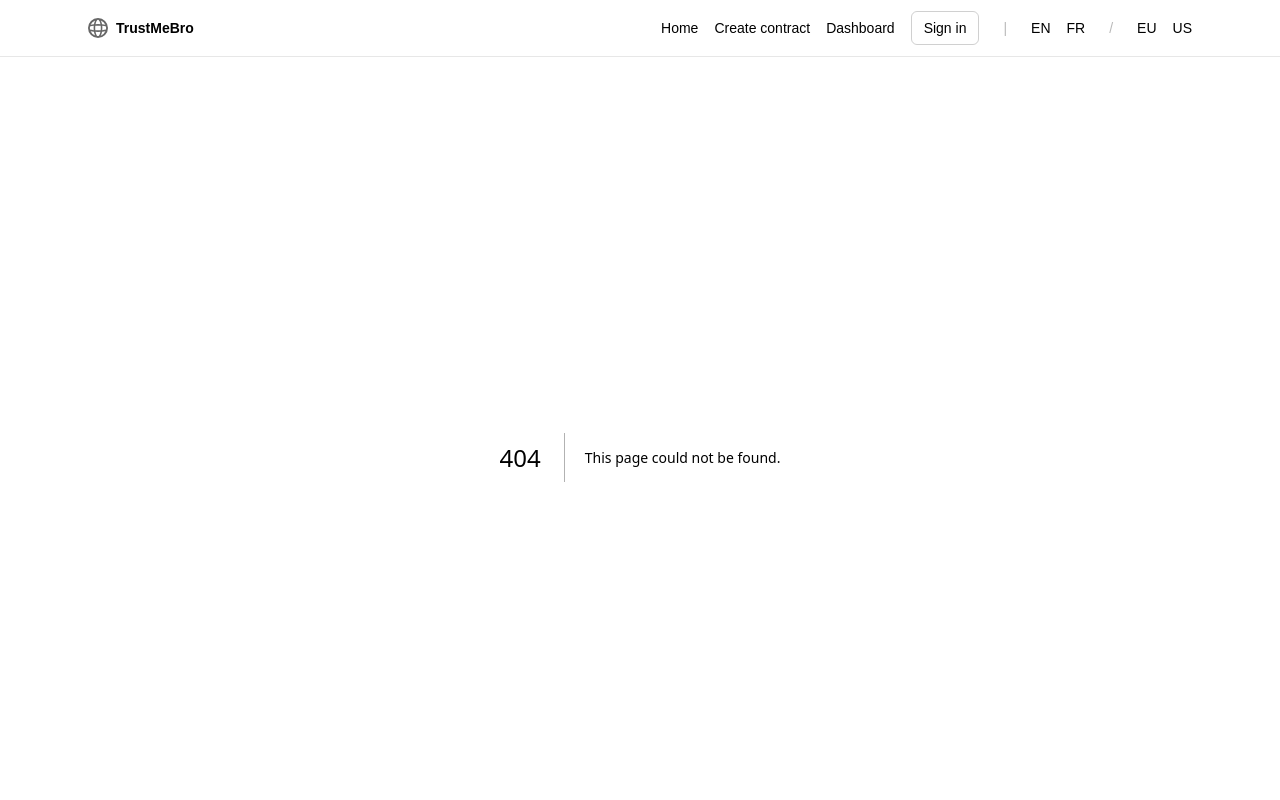
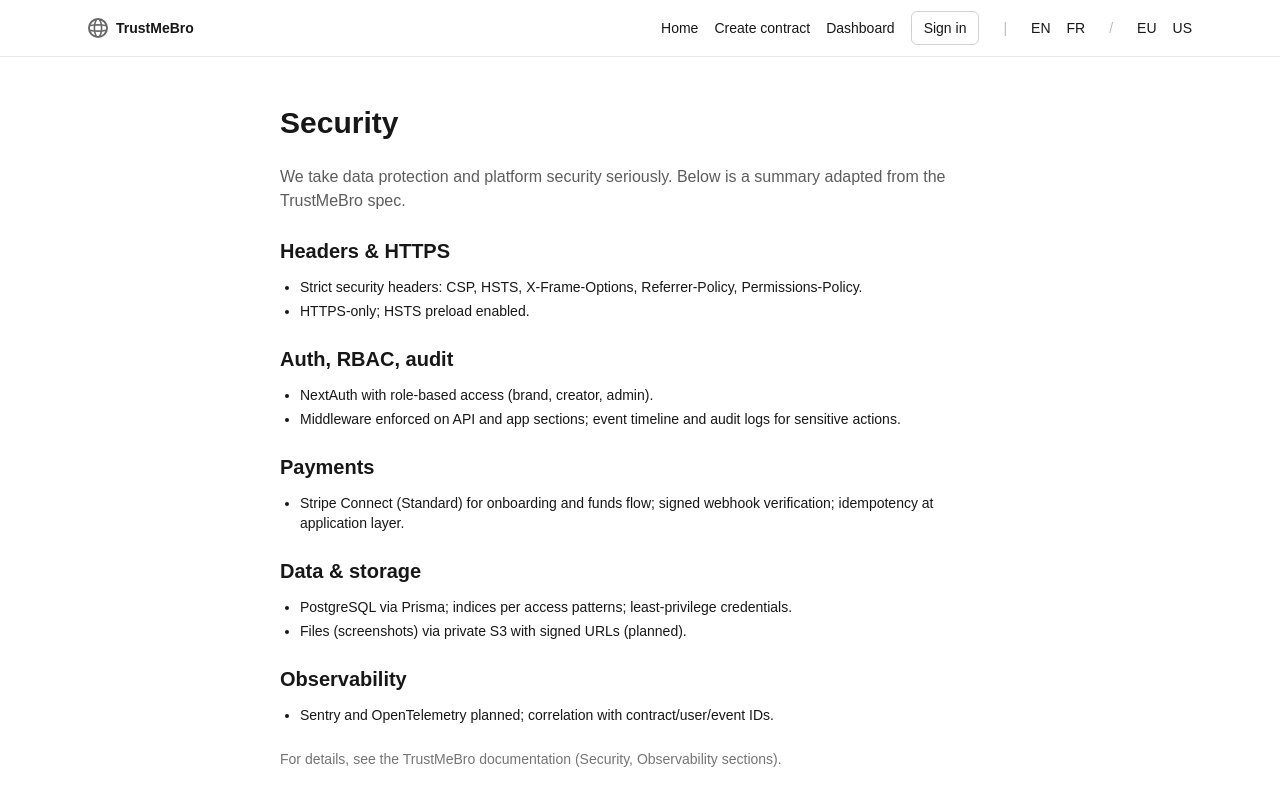
Before and after one commit to simonpythoud/trustmebro, a Next.js app: page /security in a window 1280 px wide. Before the commit this address had no page. Shown: the top 800 px of the page. Built offline with nearby package versions, Linux system fonts and the light colour scheme.

Commit message:
add: Security, Privacy, Status, and Contact pages; wire footer links

```diff
--- /dev/null
+++ b/src/app/contact/page.tsx
@@ -0,0 +1,27 @@
+export default function ContactPage() {
+	return (
+		<main className="mx-auto max-w-3xl px-6 py-12 space-y-6">
+			<h1 className="text-3xl font-semibold">Contact</h1>
+			<p className="text-foreground/70">Questions, incidents, or legal requests? Reach out using the details below. This page reflects the communication and support expectations in the spec.</p>
+			<section className="grid gap-4 md:grid-cols-2 text-sm">
+				<div className="rounded-lg border border-foreground/10 p-4">
+					<div className="font-semibold">Support</div>
+					<p className="text-foreground/70">Email: support@trustmebro.app</p>
+				</div>
+				<div className="rounded-lg border border-foreground/10 p-4">
+					<div className="font-semibold">Security</div>
+					<p className="text-foreground/70">Report vulnerabilities: security@trustmebro.app</p>
+				</div>
+				<div className="rounded-lg border border-foreground/10 p-4">
+					<div className="font-semibold">Legal</div>
+					<p className="text-foreground/70">Privacy & data rights: privacy@trustmebro.app</p>
+				</div>
+				<div className="rounded-lg border border-foreground/10 p-4">
+					<div className="font-semibold">Press & partnerships</div>
+					<p className="text-foreground/70">press@trustmebro.app</p>
+				</div>
+			</section>
+			<p className="text-foreground/60 text-xs">Emails above are placeholders; set valid addresses in production.</p>
+		</main>
+	)
+}
--- a/src/app/layout.tsx
+++ b/src/app/layout.tsx
@@ -58,10 +58,10 @@
               <span>© {new Date().getFullYear()} TrustMeBro</span>
             </div>
             <div className="md:ml-auto flex items-center gap-4">
-              <a href="#" className="hover:underline">Security</a>
-              <a href="#" className="hover:underline">Privacy</a>
-              <a href="#" className="hover:underline">Status</a>
-              <a href="#" className="hover:underline">Contact</a>
+              <Link href="/security" className="hover:underline">Security</Link>
+              <Link href="/privacy" className="hover:underline">Privacy</Link>
+              <Link href="/status" className="hover:underline">Status</Link>
+              <Link href="/contact" className="hover:underline">Contact</Link>
             </div>
           </div>
         </footer>
--- /dev/null
+++ b/src/app/privacy/page.tsx
@@ -0,0 +1,33 @@
+export default function PrivacyPage() {
+	return (
+		<main className="mx-auto max-w-3xl px-6 py-12 space-y-6">
+			<h1 className="text-3xl font-semibold">Privacy Policy (MVP)</h1>
+			<p className="text-foreground/70">This outlines how TrustMeBro handles personal data as described in the product spec. A full legal policy will replace this MVP text.</p>
+			<section className="space-y-3 text-sm">
+				<h2 className="text-xl font-semibold">Data we process</h2>
+				<ul className="list-disc pl-5 space-y-1">
+					<li>Account data: email, name, role (brand/creator/admin).</li>
+					<li>Contract data: titles, briefs, deadlines, amounts, events.</li>
+					<li>Payment metadata from PSP (Stripe), not card numbers.</li>
+					<li>Submission metadata (URLs, platform, screenshots).</li>
+				</ul>
+			</section>
+			<section className="space-y-3 text-sm">
+				<h2 className="text-xl font-semibold">Purpose & legal basis</h2>
+				<ul className="list-disc pl-5 space-y-1">
+					<li>Contract execution between brands and creators.</li>
+					<li>Compliance (KYC/AML via PSP, audit logs, dispute resolution).</li>
+					<li>Security and fraud prevention.</li>
+				</ul>
+			</section>
+			<section className="space-y-3 text-sm">
+				<h2 className="text-xl font-semibold">Retention & rights</h2>
+				<ul className="list-disc pl-5 space-y-1">
+					<li>Retention aligned with legal requirements and dispute windows.</li>
+					<li>Right of access, rectification, and erasure per GDPR/LPD; contact us to exercise rights.</li>
+				</ul>
+			</section>
+			<p className="text-foreground/60 text-sm">For production, a lawyer-reviewed policy will be published. This MVP mirrors the privacy aspects in TrustMeBro.md.</p>
+		</main>
+	)
+}
--- /dev/null
+++ b/src/app/security/page.tsx
@@ -0,0 +1,42 @@
+export default function SecurityPage() {
+	return (
+		<main className="mx-auto max-w-3xl px-6 py-12 space-y-6">
+			<h1 className="text-3xl font-semibold">Security</h1>
+			<p className="text-foreground/70">We take data protection and platform security seriously. Below is a summary adapted from the TrustMeBro spec.</p>
+			<section className="space-y-3 text-sm">
+				<h2 className="text-xl font-semibold">Headers & HTTPS</h2>
+				<ul className="list-disc pl-5 space-y-1">
+					<li>Strict security headers: CSP, HSTS, X-Frame-Options, Referrer-Policy, Permissions-Policy.</li>
+					<li>HTTPS-only; HSTS preload enabled.</li>
+				</ul>
+			</section>
+			<section className="space-y-3 text-sm">
+				<h2 className="text-xl font-semibold">Auth, RBAC, audit</h2>
+				<ul className="list-disc pl-5 space-y-1">
+					<li>NextAuth with role-based access (brand, creator, admin).</li>
+					<li>Middleware enforced on API and app sections; event timeline and audit logs for sensitive actions.</li>
+				</ul>
+			</section>
+			<section className="space-y-3 text-sm">
+				<h2 className="text-xl font-semibold">Payments</h2>
+				<ul className="list-disc pl-5 space-y-1">
+					<li>Stripe Connect (Standard) for onboarding and funds flow; signed webhook verification; idempotency at application layer.</li>
+				</ul>
+			</section>
+			<section className="space-y-3 text-sm">
+				<h2 className="text-xl font-semibold">Data & storage</h2>
+				<ul className="list-disc pl-5 space-y-1">
+					<li>PostgreSQL via Prisma; indices per access patterns; least-privilege credentials.</li>
+					<li>Files (screenshots) via private S3 with signed URLs (planned).</li>
+				</ul>
+			</section>
+			<section className="space-y-3 text-sm">
+				<h2 className="text-xl font-semibold">Observability</h2>
+				<ul className="list-disc pl-5 space-y-1">
+					<li>Sentry and OpenTelemetry planned; correlation with contract/user/event IDs.</li>
+				</ul>
+			</section>
+			<p className="text-foreground/60 text-sm">For details, see the TrustMeBro documentation (Security, Observability sections).</p>
+		</main>
+	)
+}
--- /dev/null
+++ b/src/app/status/page.tsx
@@ -0,0 +1,12 @@
+export default function StatusPage() {
+	return (
+		<main className="mx-auto max-w-3xl px-6 py-12 space-y-6">
+			<h1 className="text-3xl font-semibold">Status</h1>
+			<p className="text-foreground/70">Current operational status of the TrustMeBro platform. For incidents and maintenance windows, updates will appear here.</p>
+			<section className="rounded-lg border border-foreground/10 p-4 text-sm">
+				<div className="flex items-center gap-2"><span className="inline-block h-2 w-2 rounded-full bg-emerald-500" /> All systems operational</div>
+				<p className="mt-2 text-foreground/60">MVP placeholder. Connect to an external status page provider or store incident posts here.</p>
+			</section>
+		</main>
+	)
+}
```
